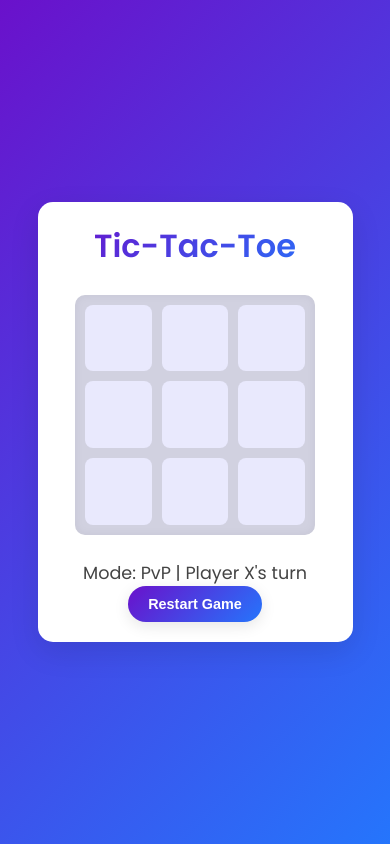
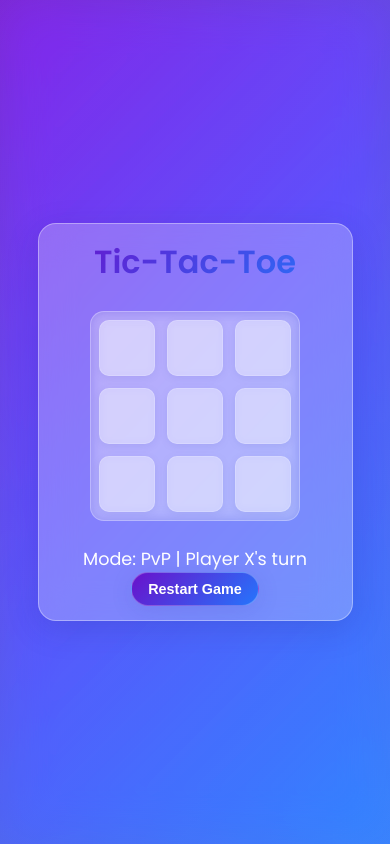
Before and after one commit to drewwalton19216801/tictactoe, a plain HTML site: page index.html in a window 390 px wide. Both pictures are taken after a click on the button "Start Game". Drawn offline with Linux system fonts and the light colour scheme.

Commit message:
Update index.html and style.css: UI improvements and symbol choice section

```diff
--- a/index.html
+++ b/index.html
@@ -9,7 +9,8 @@
     <link rel="preconnect" href="https://fonts.gstatic.com" crossorigin>
     <link href="https://fonts.googleapis.com/css2?family=Poppins:wght@300;400;600&display=swap" rel="stylesheet">
 </head>
-<body>
+<body class="glass-body">
+    <div class="glass-bg"></div>
     <div class="game-container">
         <h1>Tic-Tac-Toe</h1>
 
--- a/style.css
+++ b/style.css
@@ -2,15 +2,19 @@
     --primary-color: #6a11cb;
     --secondary-color: #2575fc;
     --background-color: #f4f4f9;
-    --container-bg: #ffffff;
-    --cell-bg: #e9e9fd;
-    --cell-hover-bg: #d0d0f5;
-    --text-color: #333;
+    --container-bg: rgba(255, 255, 255, 0.25); /* Glassmorphism: semi-transparent */
+    --container-blur: blur(18px); /* Glassmorphism blur */
+    --container-border: 1.5px solid rgba(255,255,255,0.35); /* Glassy border */
+    --cell-bg: rgba(233, 233, 253, 0.45); /* Glassy cell */
+    --cell-hover-bg: rgba(208, 208, 245, 0.55); /* Glassy hover */
+    --text-color: #fff;
     --border-color: #d1d1e0;
     --x-color: #ff416c;
-    --o-color: #3f51b5; /* Changed O color for better contrast */
-    --winning-cell-bg: #aaffaa;
-    --shadow-color: rgba(0, 0, 0, 0.1);
+    --o-color: #3f51b5;
+    --winning-cell-bg: rgba(170, 255, 170, 0.5);
+    --shadow-color: rgba(0, 0, 0, 0.08);
+    --glass-shadow: 0 8px 32px 0 rgba(31, 38, 135, 0.18);
+    --glass-inner-shadow: 0 1.5px 8px 0 rgba(31, 38, 135, 0.10) inset;
     --font-family: 'Poppins', sans-serif;
 }
 
@@ -30,17 +34,44 @@ body {
     background-image: linear-gradient(135deg, var(--primary-color) 0%, var(--secondary-color) 100%);
     color: var(--text-color);
     padding: 20px;
+    /* Glassmorphism background overlay */
+    /* Optionally add a subtle overlay for extra glass effect */
+}
+
+.glass-body {
+    position: relative;
+    min-height: 100vh;
+    overflow: hidden;
+}
+
+.glass-bg {
+    position: fixed;
+    top: 0; left: 0; right: 0; bottom: 0;
+    z-index: 0;
+    pointer-events: none;
+    background: rgba(255,255,255,0.12);
+    backdrop-filter: blur(24px) saturate(1.2);
+    -webkit-backdrop-filter: blur(24px) saturate(1.2);
+    /* Optionally add a subtle gradient for extra depth */
+    background-image: linear-gradient(120deg, rgba(106,17,203,0.10) 0%, rgba(37,117,252,0.10) 100%);
 }
 
 .game-container {
-    background-color: var(--container-bg);
-    padding: 30px 40px;
-    border-radius: 15px;
-    box-shadow: 0 10px 30px var(--shadow-color);
+    z-index: 1;
+    position: relative;
+    background: var(--container-bg);
+    backdrop-filter: var(--container-blur);
+    -webkit-backdrop-filter: var(--container-blur);
+    border-radius: 18px;
+    border: var(--container-border);
+    box-shadow: var(--glass-shadow);
+    padding: 32px 44px;
     text-align: center;
-    max-width: 450px; /* Max width for better control */
+    max-width: 450px;
     width: 90%;
-    transition: all 0.3s ease; /* Smooth transitions */
+    transition: all 0.3s ease;
+    position: relative;
+    overflow: hidden;
 }
 
 h1 {
@@ -51,6 +82,7 @@ h1 {
     margin-bottom: 25px;
     font-weight: 600;
     font-size: 2.5em;
+    color: #fff;
 }
 
 .controls {
@@ -59,14 +91,17 @@ h1 {
 
 .mode-selector {
     display: flex;
-    flex-direction: column; /* Stack options vertically on smaller screens */
-    align-items: flex-start; /* Align radio buttons left */
+    flex-direction: column;
+    align-items: flex-start;
     gap: 10px;
     margin-bottom: 20px;
     padding: 15px;
-    background-color: #f9f9f9;
-    border-radius: 8px;
-    border: 1px solid var(--border-color);
+    background: rgba(255,255,255,0.18); /* Glassy background */
+    border-radius: 10px;
+    border: 1.2px solid rgba(255,255,255,0.25);
+    box-shadow: var(--glass-inner-shadow);
+    backdrop-filter: blur(8px);
+    -webkit-backdrop-filter: blur(8px);
 }
 
 .mode-selector label {
@@ -75,11 +110,11 @@ h1 {
     align-items: center;
     gap: 8px;
     font-weight: 400;
-    color: #555;
+    color: #fff;
     transition: color 0.2s ease;
 }
 .mode-selector label:hover {
-    color: var(--primary-color);
+    color: #fff;
 }
 
 .mode-selector input[type="radio"] {
@@ -88,16 +123,19 @@ h1 {
 }
 
 button {
+    background: rgba(255,255,255,0.18);
     background-image: linear-gradient(135deg, var(--primary-color) 0%, var(--secondary-color) 100%);
     color: white;
-    border: none;
+    border: 1.5px solid rgba(255,255,255,0.25);
     padding: 12px 25px;
-    border-radius: 25px; /* Pill shape */
+    border-radius: 25px;
     font-size: 1em;
     font-weight: 600;
     cursor: pointer;
-    transition: transform 0.2s ease, box-shadow 0.2s ease;
-    box-shadow: 0 4px 15px rgba(0, 0, 0, 0.1);
+    transition: transform 0.2s ease, box-shadow 0.2s ease, background 0.2s;
+    box-shadow: 0 4px 24px rgba(31, 38, 135, 0.10);
+    backdrop-filter: blur(6px);
+    -webkit-backdrop-filter: blur(6px);
 }
 
 button:hover {
@@ -112,33 +150,50 @@ button:active {
 
 .board {
     display: grid;
-    grid-template-columns: repeat(3, 1fr); /* Use fr units for responsiveness */
+    grid-template-columns: repeat(3, 1fr);
     grid-template-rows: repeat(3, 1fr);
-    gap: 10px; /* Slightly larger gap */
+    gap: 12px;
     width: 300px;
-    height: 300px; /* Fixed aspect ratio */
+    height: 300px;
+    aspect-ratio: 1 / 1; /* Always square board */
     margin: 25px auto;
-    background-color: var(--border-color); /* Background for the gaps */
-    padding: 10px; /* Padding around the cells */
-    border-radius: 10px;
-    box-shadow: inset 0 0 10px rgba(0,0,0,0.05);
+    background: rgba(255,255,255,0.18);
+    padding: 14px;
+    border-radius: 14px;
+    box-shadow: var(--glass-inner-shadow);
+    border: 1.2px solid rgba(255,255,255,0.22);
+    backdrop-filter: blur(8px);
+    -webkit-backdrop-filter: blur(8px);
 }
 
 .cell {
-    background-color: var(--cell-bg);
-    border-radius: 8px; /* Rounded cells */
+    background: var(--cell-bg);
+    border-radius: 10px;
     display: flex;
     justify-content: center;
     align-items: center;
-    font-size: 3.5em; /* Larger X/O */
-    font-weight: 600; /* Bolder X/O */
+    font-size: 3.5em;
+    font-weight: 600;
     cursor: pointer;
-    transition: background-color 0.3s ease;
-    user-select: none; /* Prevent text selection */
+    transition: background 0.3s, box-shadow 0.2s;
+    user-select: none;
+    box-shadow: 0 2px 8px rgba(31, 38, 135, 0.08);
+    border: 1.2px solid rgba(255,255,255,0.18);
+    backdrop-filter: blur(4px);
+    -webkit-backdrop-filter: blur(4px);
+    aspect-ratio: 1 / 1; /* Always square */
+    min-width: 0;
+    min-height: 0;
+    width: 100%;
+    height: 100%;
+    max-width: 100%;
+    max-height: 100%;
+    box-sizing: border-box;
 }
 
 .cell:not(.occupied):hover {
-    background-color: var(--cell-hover-bg);
+    background: var(--cell-hover-bg);
+    box-shadow: 0 4px 16px rgba(31, 38, 135, 0.12);
 }
 
 .cell.x {
@@ -164,26 +219,29 @@ button:active {
     font-size: 1.1em;
     font-weight: 400;
     min-height: 1.5em; /* Prevent layout shifts */
-    color: #444;
+    color: #fff;
 }
 
 .player-symbol-selector {
     display: flex;
-    flex-direction: column; /* Stack options vertically */
-    align-items: center; /* Center items */
+    flex-direction: column;
+    align-items: center;
     gap: 10px;
-    margin-top: 15px; /* Add space above */
+    margin-top: 15px;
     margin-bottom: 20px;
     padding: 15px;
-    background-color: #f0e8ff; /* Slightly different background */
-    border-radius: 8px;
-    border: 1px solid var(--border-color);
+    background: rgba(240, 232, 255, 0.35); /* Glassy background */
+    border-radius: 10px;
+    border: 1.2px solid rgba(255,255,255,0.22);
+    box-shadow: var(--glass-inner-shadow);
+    backdrop-filter: blur(8px);
+    -webkit-backdrop-filter: blur(8px);
 }
 
 .player-symbol-selector p {
     margin-bottom: 8px;
     font-weight: 600;
-    color: var(--primary-color);
+    color: #fff;
 }
 
 .player-symbol-selector label {
@@ -192,11 +250,11 @@ button:active {
     align-items: center;
     gap: 8px;
     font-weight: 400;
-    color: #555;
+    color: #fff;
     transition: color 0.2s ease;
 }
 .player-symbol-selector label:hover {
-    color: var(--primary-color);
+    color: #fff;
 }
 
 .player-symbol-selector input[type="radio"] {
@@ -212,23 +270,33 @@ button:active {
 /* Responsive adjustments */
 @media (max-width: 480px) {
     .game-container {
-        padding: 20px;
+        padding: 14px;
     }
     h1 {
         font-size: 2em;
     }
     .board {
-        width: 240px; /* Smaller board on small screens */
-        height: 240px;
+        width: 210px;
+        height: 210px;
+        aspect-ratio: 1 / 1;
+        padding: 8px;
     }
     .cell {
-        font-size: 2.8em;
+        font-size: 2.2em;
+        aspect-ratio: 1 / 1;
+        min-width: 0;
+        min-height: 0;
+        width: 100%;
+        height: 100%;
+        max-width: 100%;
+        max-height: 100%;
+        box-sizing: border-box;
     }
     button {
-        padding: 10px 20px;
+        padding: 8px 16px;
         font-size: 0.9em;
     }
-     .mode-selector {
-        align-items: center; /* Center align on small screens */
-     }
+    .mode-selector {
+        align-items: center;
+    }
 }
```
